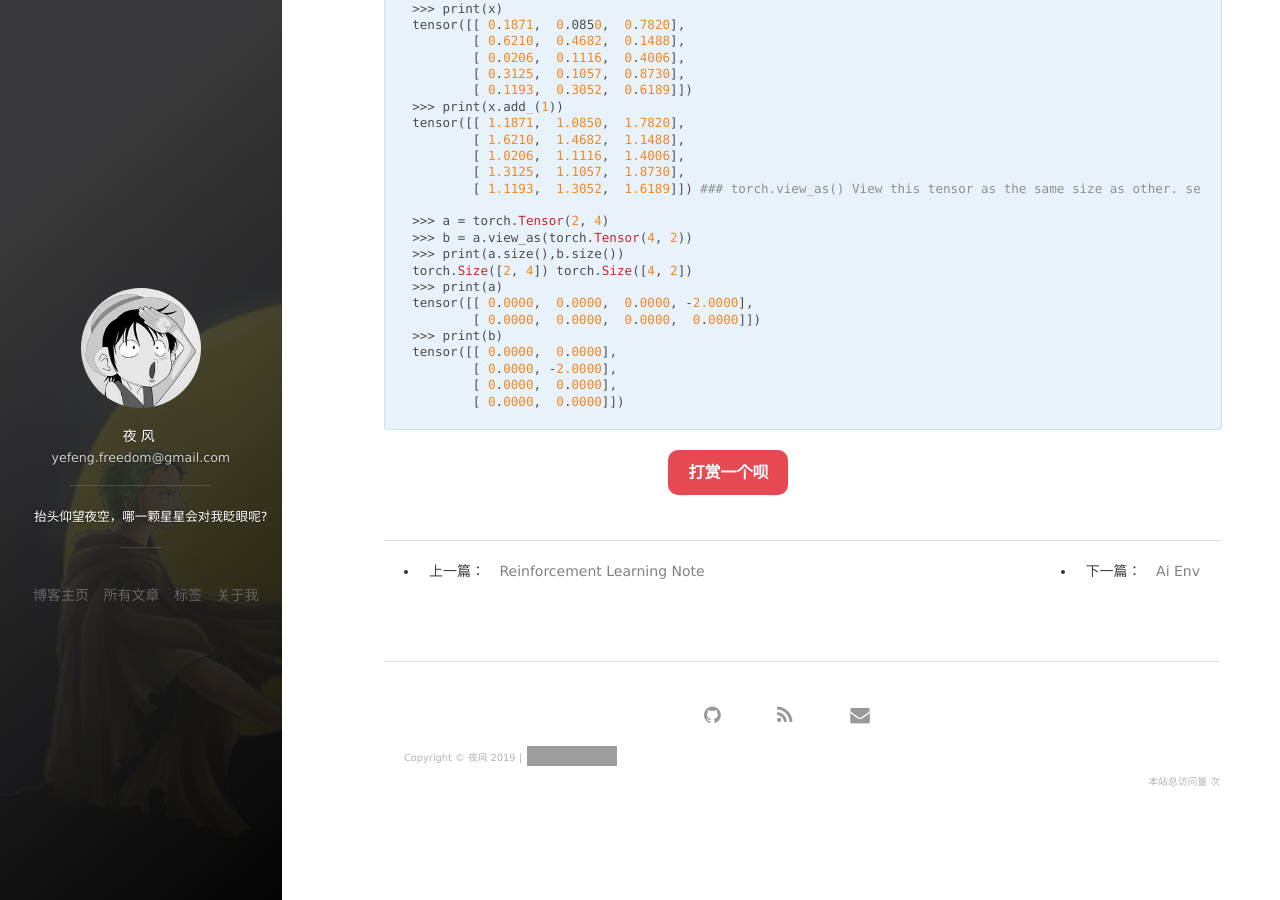
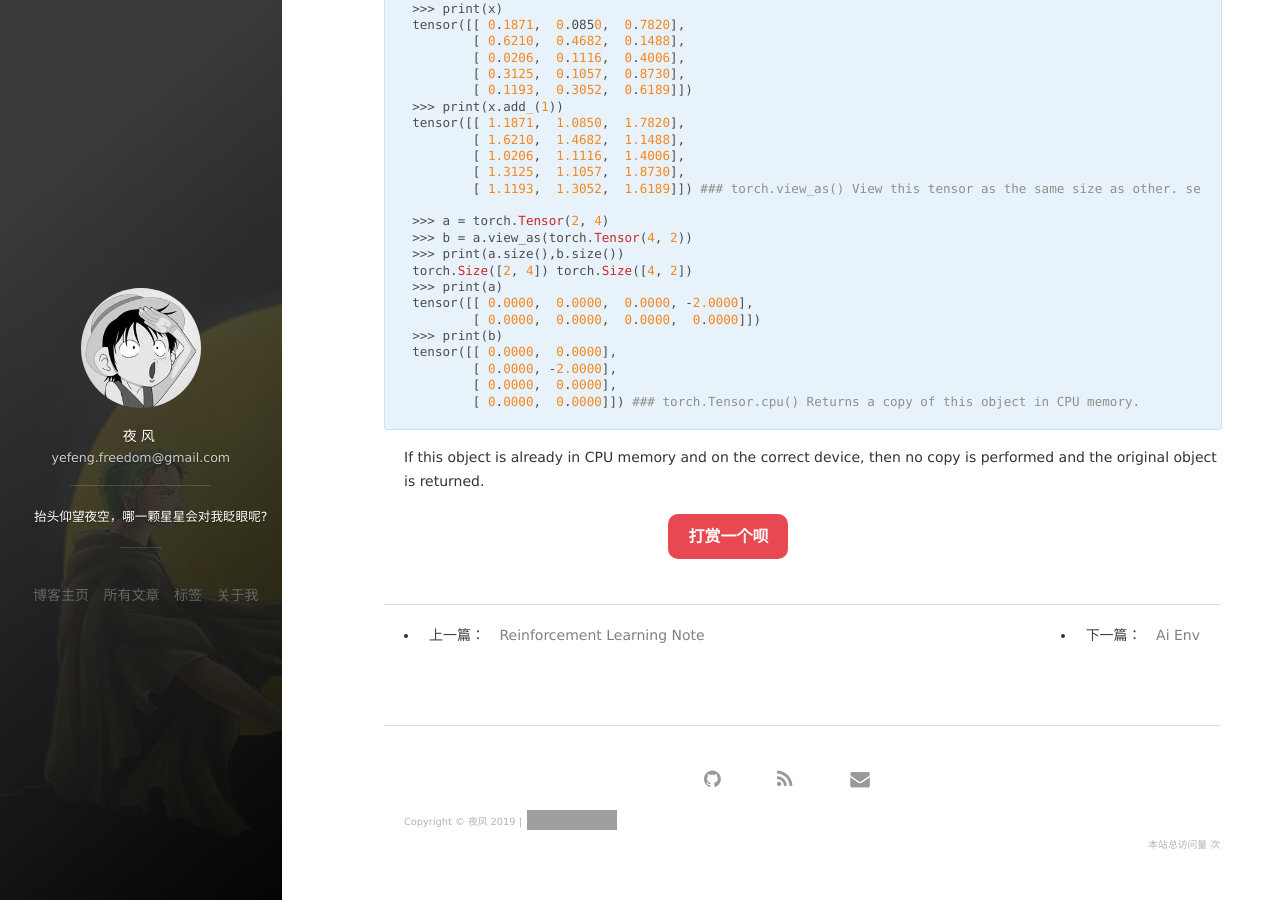
Before and after one commit to yefengjie/yefengjie.github.io, a Jekyll site: the page built from _posts/2018-11-24-ai_pytorch_note.md, in a window 1280 px wide and 900 px high, scrolled down 1757 px. Built offline with Jekyll 4.4.1, drawn with Linux system fonts in a browser that asks for light colours; nearby versions of some CDN libraries; comment, search, counter and statistics services are not loaded; grey boxes are pictures that could not be loaded.

Commit message:
doc: update pytorch note

```diff
--- a/_posts/2018-11-24-ai_pytorch_note.md
+++ b/_posts/2018-11-24-ai_pytorch_note.md
@@ -120,3 +120,7 @@ View this tensor as the same size as other. self.view_as(other) is equivalent to
             [ 0.0000, -2.0000],
             [ 0.0000,  0.0000],
             [ 0.0000,  0.0000]])
+### torch.Tensor.cpu()
+Returns a copy of this object in CPU memory.
+
+If this object is already in CPU memory and on the correct device, then no copy is performed and the original object is returned.
```
